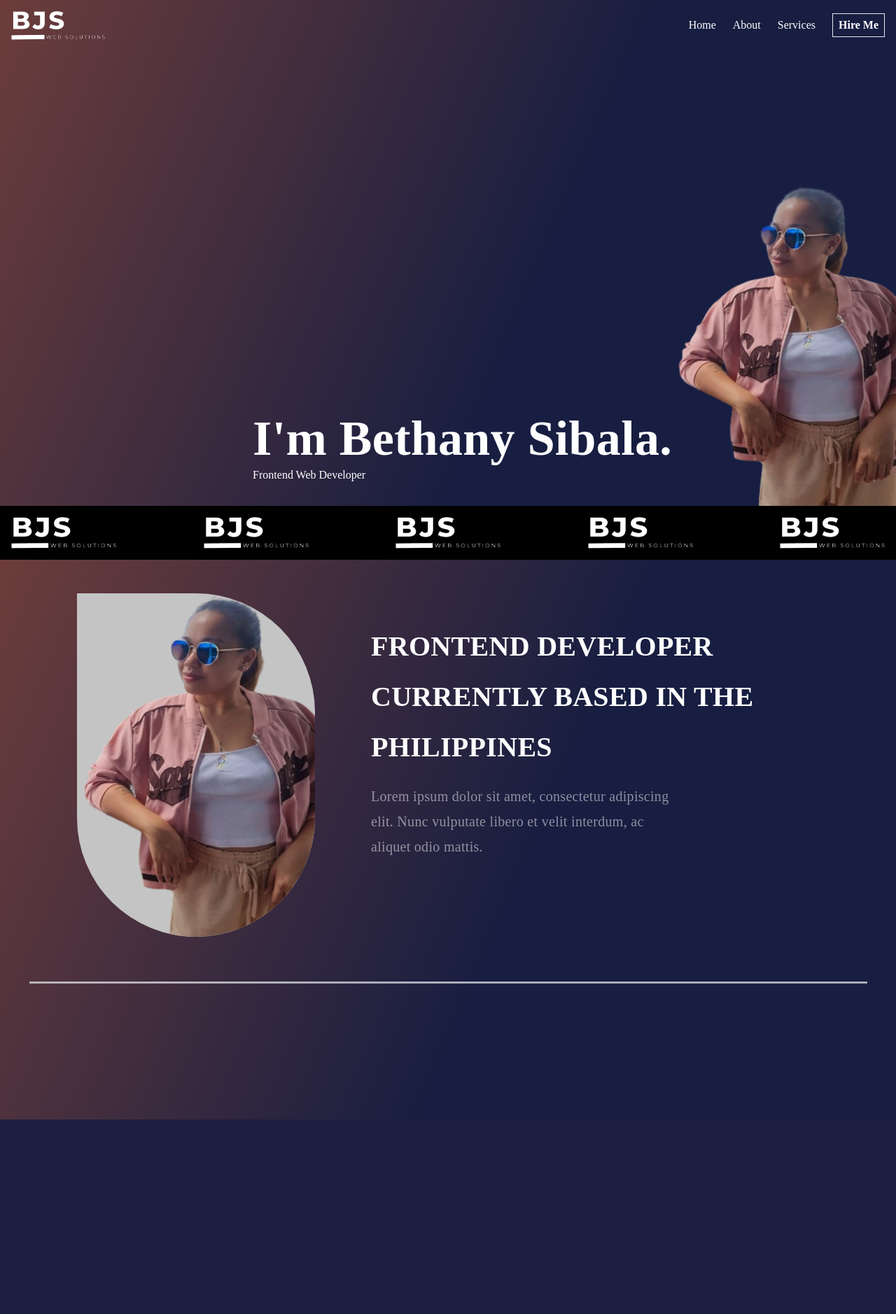
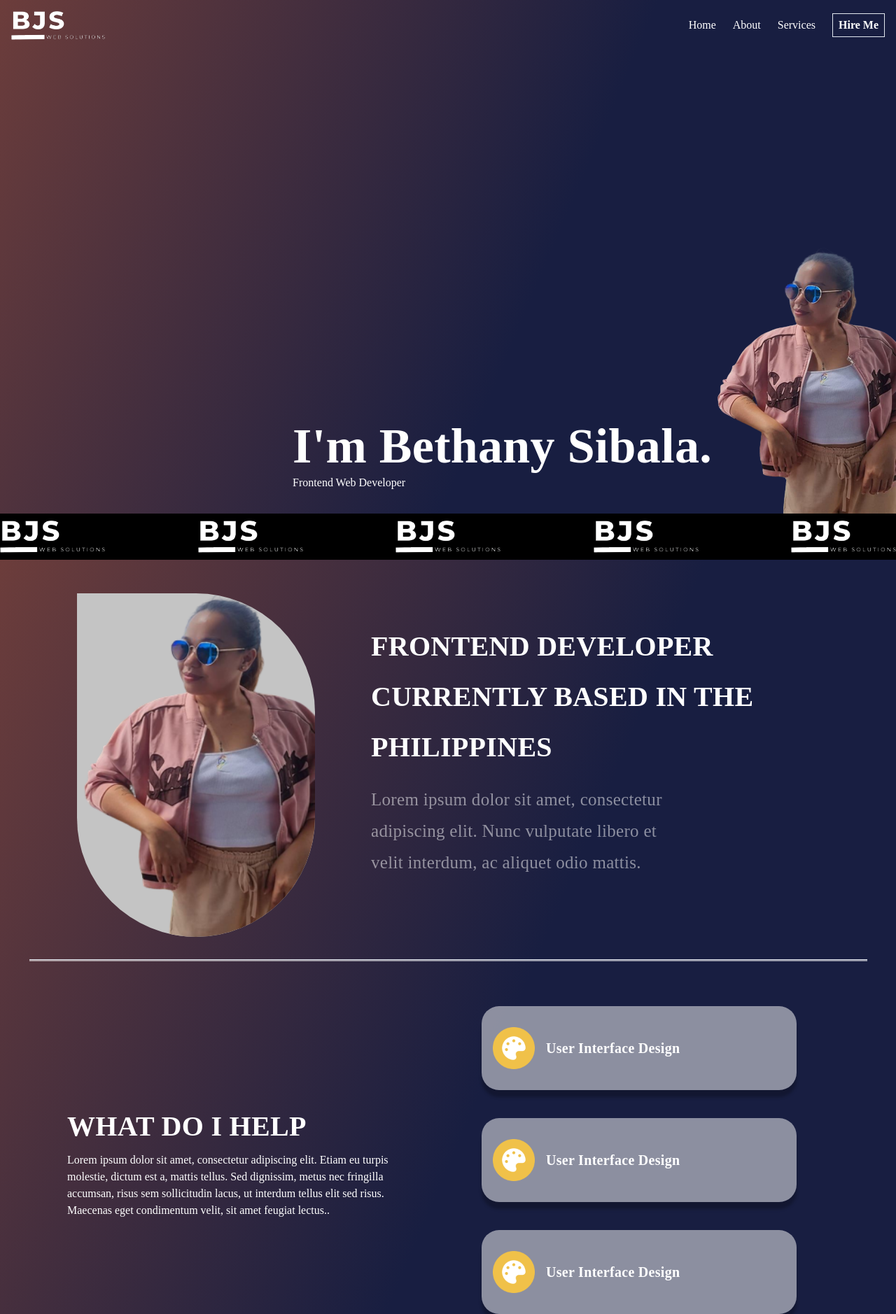
Before and after one commit to bethanysibs/portfolio, a PHP site: page / in a window 1280 px wide. Shown: the whole page at 70% size. Before the commit the page ends 1600 px from the top, so only its background shows below. Run offline with PHP 8.4, Linux system fonts and the light colour scheme; style sheets or scripts are compiled from the project's sources.

Commit message:
asdfadfs

```diff
--- a/index.php
+++ b/index.php
@@ -41,7 +41,7 @@
         </div>
     </div>
     <!---->
-    <div class="h-20 bg-black flex p-4 justify-between">
+    <div class="h-20 bg-black flex justify-between items-center">
          <div class="github">
             <img src="assets/img/logo-light.png" width="150px">
         </div>
@@ -64,18 +64,46 @@
 
 <!--end of section 1-->
 <!--section 2-->
-<div class="h-screen homeBg flex flex-col items-center space-y-16">
+<div class="h-full homeBg flex flex-col items-center space-y-8">
     <div class="flex mt-12 justify-center w-full space-x-20">
         <div>
             <img class="img2" src="assets/img/beth.png">
         </div>
         <div class="w-1/2 space-y-4 mt-10">
-            <h2 class="section2 uppercase">Frontend Developer currently based in the Philippines</h2>
-            <h4 class="text w-2/3">Lorem ipsum dolor sit amet, consectetur adipiscing elit. Nunc vulputate libero et velit interdum, ac aliquet odio mattis.</h4>
+            <h2 class="content uppercase">Frontend Developer currently based in the Philippines</h2>
+            <h4 class="content w-2/3">Lorem ipsum dolor sit amet, consectetur adipiscing elit. Nunc vulputate libero et velit interdum, ac aliquet odio mattis.</h4>
         </div>
     </div>
+
     <hr>
+
+    <div class="flex justify-center w-full px-16 space-x-8 items-center pt-8">
+        <div class="w-1/2 px-8">
+            <h2 class="content uppercase">WHAT DO I HELP</h2>
+            <h4 class="text">Lorem ipsum dolor sit amet, consectetur adipiscing elit. Etiam eu turpis molestie, dictum est a, mattis tellus. Sed dignissim, metus nec fringilla accumsan, risus sem sollicitudin lacus, ut interdum tellus elit sed risus. Maecenas eget condimentum velit, sit amet feugiat lectus..</h4>
+
+        </div>
+        <div  class="w-1/2 px-8">
+           <div class="flex flex-col space-y-10">
+                <div class="box bg-gray-700 p-4 flex items-center space-x-4">
+                    <img class="icons" src="assets/img/uiDesign.png">
+                    <h5 class="content">User Interface Design</h5>
+                </div>
+                <div class="box bg-gray-700 p-4 flex items-center space-x-4">
+                    <img class="icons" src="assets/img/uiDesign.png">
+                    <h5 class="content">User Interface Design</h5>
+                </div>
+                <div class="box bg-gray-700 p-4 flex items-center space-x-4">
+                    <img class="icons" src="assets/img/uiDesign.png">
+                    <h5 class="content">User Interface Design</h5>
+                </div>
+            </div>
+        </div>
+    </div>
+
 </div>
+<!--end section 2-->
+
 
 
 
--- a/style/style.css
+++ b/style/style.css
@@ -41,7 +41,7 @@ h1.name {
   font-family: "Playfair Display", serif;
 }
 
-h2.section2 {
+h2.content {
   color: #fff;
   font-family: Playfair Display;
   font-size: 40px;
@@ -51,17 +51,25 @@ h2.section2 {
   letter-spacing: 0.3px;
 }
 
-h4.text {
+h4.content {
   color: rgba(255, 255, 255, 0.5);
   font-family: Poppins;
-  font-size: 20px;
+  font-size: 25px;
   font-style: normal;
   font-weight: 500;
   line-height: 180%; /* 36px */
   letter-spacing: 0.3px;
 }
+h5.content {
+  font-family: Playfair Display;
+  font-size: 20px;
+  font-style: normal;
+  font-weight: 700;
+  line-height: normal;
+  letter-spacing: 0.3px;
+}
 
-.beth {
+h5.content .beth {
   width: 320px;
 }
 
@@ -76,3 +84,18 @@ hr {
   height: 2px;
   background: rgba(255, 255, 255, 0.5);
 }
+
+.box {
+  border-radius: 25px;
+  width: 450px;
+  height: 120px;
+  flex-shrink: 0;
+  border-radius: 25px;
+  background: var(--half-white, rgba(255, 255, 255, 0.5));
+  box-shadow: 0px 10px 4px 0px rgba(0, 0, 0, 0.25);
+}
+
+img.icons {
+  width: 60px;
+  height: 60px;
+}
```
Also changed, not shown: assets/img/uiDesign.png (added).
